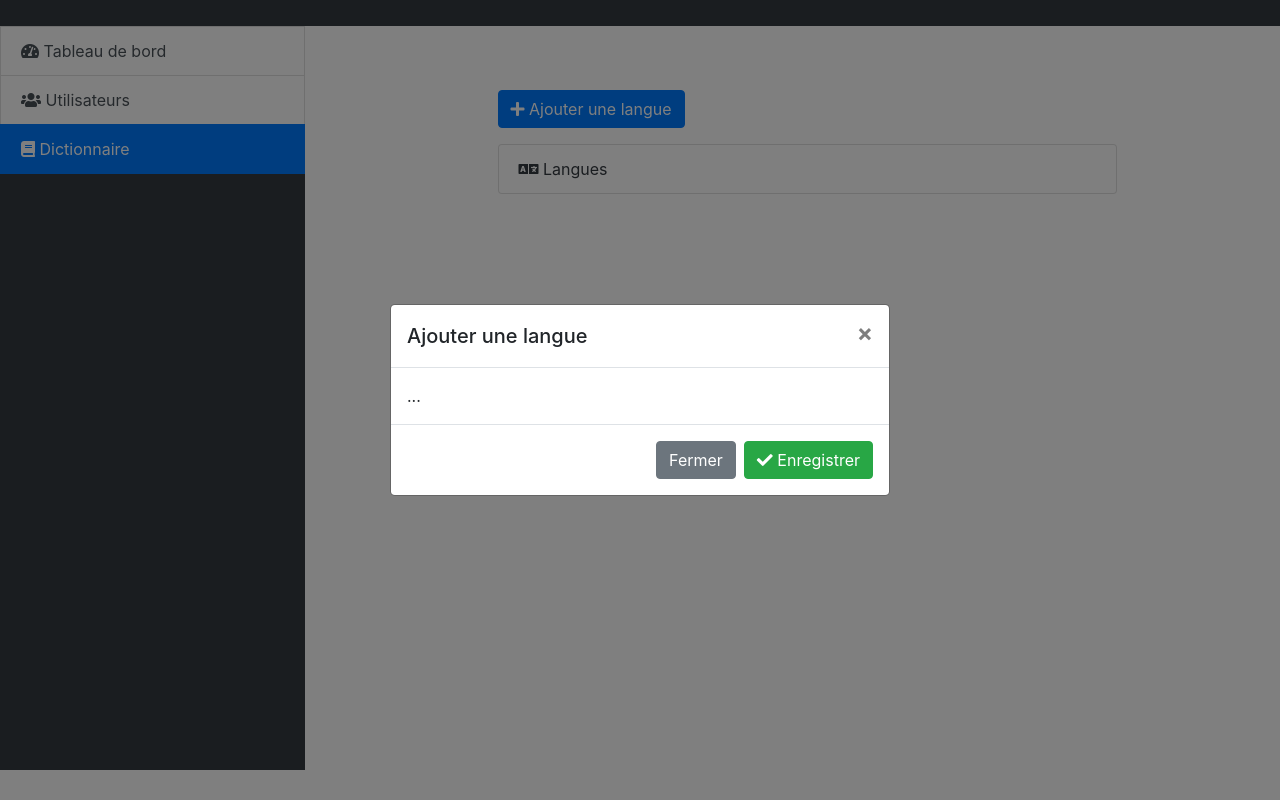
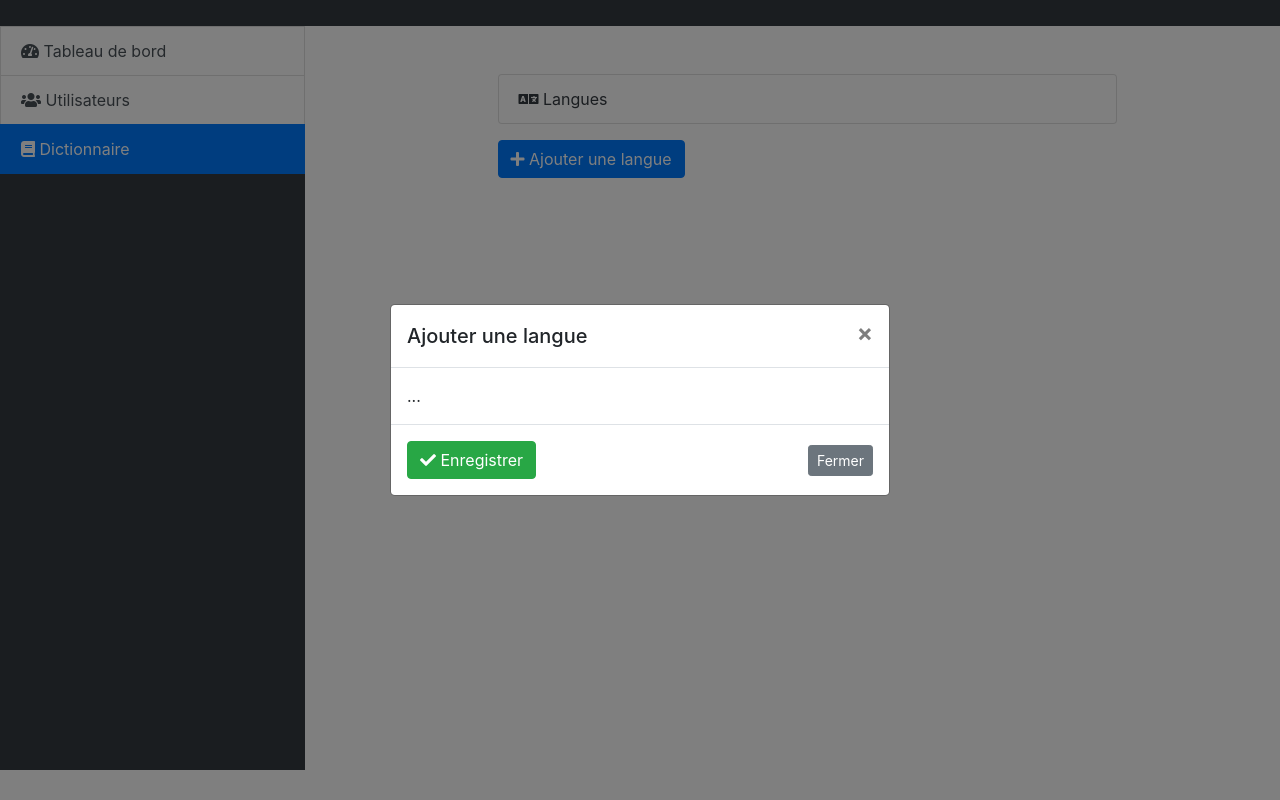
Before and after one commit to thediaf/Djangou, a Symfony app: template templates/admin/translate/index.html.twig in a window 1280 px wide, after a click on "Ajouter une langue". Run offline with Twig, Linux system fonts and the light colour scheme; the template is opened without the code that fills it, so the values that code supplies are empty; some libraries are stand-ins or nearby versions.

Commit message:
add spacing between bottom buttons

```diff
--- a/templates/admin/translate/index.html.twig
+++ b/templates/admin/translate/index.html.twig
@@ -1,6 +1,7 @@
 {% extends 'admin/base.html.twig' %}
 
-{% block title %}Dictionnaire{% endblock %}
+{% block title %}Dictionnaire
+{% endblock %}
 
 {% block sidebar %}
 	{% include "admin/sidebar.html.twig" with { active: 'translate' } %}
@@ -10,10 +11,10 @@
 	<div class="row">
 		<div class="col-md-8 mx-auto">
 			<div class="langs mt-5">
-            <a href="#" data-toggle="modal" data-target="#addLangModal" class="my-3 btn btn-primary"><i class="fa fa-plus"></i> Ajouter une langue</a>
 				<div class="list-group">
 					<a href="#" class="list-group-item disabled text-dark" aria-disabled="true">
-                    <i class="fa fa-language"></i> Langues
+						<i class="fa fa-language"></i>
+						Langues
 					</a>
 					{% for lang in languages %}
 						<a href="{{ lang.id }}" class="list-group-item list-group-item-action text-primary">{{ lang.name }}<a>
@@ -31,13 +32,17 @@
                             <div class="modal-body">
                                 ...
                             </div>
-                    <div class="modal-footer">
-                      <button type="button" class="btn btn-secondary" data-dismiss="modal">Fermer</button>
-                      <button type="button" class="btn btn-success"><i class="fa fa-check"></i> Enregistrer</button>
+                            <div class="modal-footer d-flex justify-content-between">
+                                <button type="button" class="btn btn-success">
+                                    <i class="fa fa-check"></i>
+                                    Enregistrer
+                                </button>
+                                <button type="button" class="btn btn-sm btn-secondary" data-dismiss="modal">Fermer</button>
                             </div>
                         </div>
                     </div>
                 </div>
+                <a href="#" data-toggle="modal" data-target="#addLangModal" class="my-3 btn btn-primary"><i class="fa fa-plus"></i> Ajouter une langue</a>
             </div>
         </div>
     </div>
```
Lines whose indentation alone changed are shown as unchanged.
